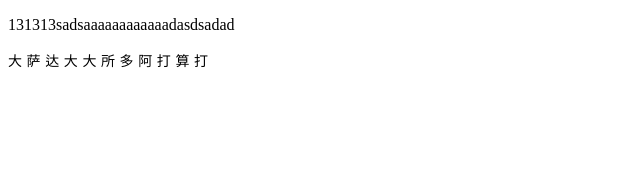
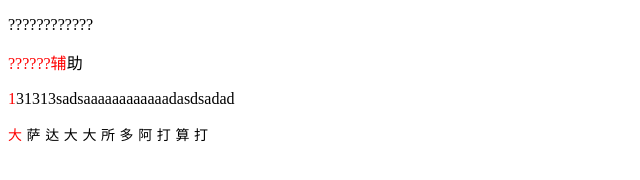
Before and after one commit to FBmm/Frontend-blog, a plain HTML site: page CSS/example/文本/text-align.html in a window 1280 px wide. Shown: the whole page, without its empty margins (0-640 px from the left). Drawn offline with Linux system fonts and the light colour scheme.

Commit message:
【css example】:first-letter忽略辅助字符测试

```diff
--- a/CSS/example/文本/text-align.html
+++ b/CSS/example/文本/text-align.html
@@ -7,6 +7,11 @@
   <style>
     p {
       width: 200px;
+    }
+
+    /* :first-letter 伪元素会忽略辅助字符 */
+    p::first-letter {
+      color: red;
     }
 
     .ta-j {
@@ -38,6 +43,8 @@
   </style>
 </head>
 <body>
+  <p>????????????</p>
+  <p>??????辅助</p>
   <p>131313sadsaaaaaaaaaaaadasdsadad</p>
   <p class="p2 ta-j"><span>大萨达大大所多阿打算打</span></p>
 </body>
```
